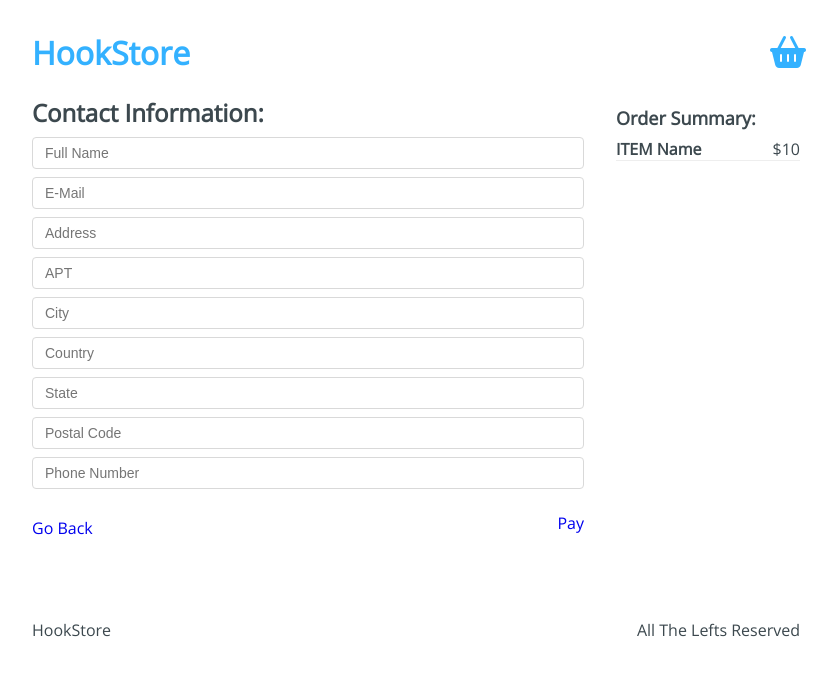
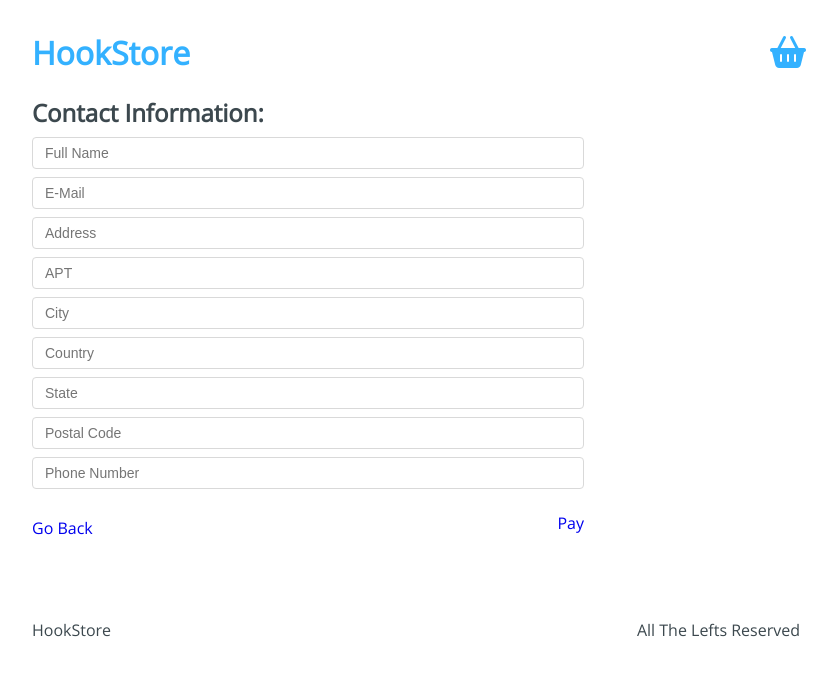
Before and after one commit to NilsonKr/hooks-store, a React app: page /checkout/information in a window 1280 px wide. Shown: the top 676 px of the page, without its empty margins (224-1061 px from the left). Built offline with nearby package versions, Linux system fonts and the light colour scheme.

Commit message:
:sparkles: [ADD] Information Section Side Bar Functional

```diff
--- a/src/components/Information.jsx
+++ b/src/components/Information.jsx
@@ -1,8 +1,7 @@
 import React from 'react';
-import {Link} from 'react-router-dom';
+import { Link } from 'react-router-dom';
 
 const Information = props => (
-	<>
 	<div className='Information-content'>
 		<div className='Information-head'>
 			<h2>Contact Information: </h2>
@@ -29,16 +28,6 @@ const Information = props => (
 			</Link>
 		</div>
 	</div>
-		<div className='Information-sidebar'>
-			<h3>Order Summary:</h3>
-			<div className='Information-item'>
-				<div className='Information-element'>
-					<h4>ITEM Name</h4>
-					<span>$10</span>
-				</div>
-			</div>
-		</div>
-	</>
 );
 
 export default Information;
--- /dev/null
+++ b/src/components/InformationSideBar.jsx
@@ -0,0 +1,21 @@
+import React from 'react';
+
+const InformationSideBar = ({ items, cart }) => {
+	return (
+		<div className='Information-sidebar'>
+			{items.length > 0 && <h3>Order Summary:</h3>}
+			{items.map(item => (
+				<div className='Information-item' key={cart[item].id}>
+					<div className='Information-element'>
+						<h4>{cart[item].title}</h4>
+						<span>
+							{cart[item].quantity} X ${cart[item].totalPrice}
+						</span>
+					</div>
+				</div>
+			))}
+		</div>
+	);
+};
+
+export default InformationSideBar;
--- a/src/containers/InformationContainer.jsx
+++ b/src/containers/InformationContainer.jsx
@@ -1,15 +1,21 @@
-import React from 'react';
+import React, { useContext } from 'react';
+import { AppContext } from '../context';
 
-import Information from '@components/Information'
+import Information from '@components/Information';
+import InformationSideBar from '@components/InformationSideBar';
 
-import '@styles/components/Information.css'
+import '@styles/components/Information.css';
 
 const InformationContainer = () => {
-  return (
-    <div className="Information">
-      <Information />
-    </div>
-  )
-}
+	const { state } = useContext(AppContext);
+	const items = Object.keys(state.cart);
 
-export default InformationContainer
+	return (
+		<div className='Information'>
+			<Information />
+			<InformationSideBar items={items} cart={state.cart} />
+		</div>
+	);
+};
+
+export default InformationContainer;
```
Lines whose indentation alone changed are shown as unchanged.
